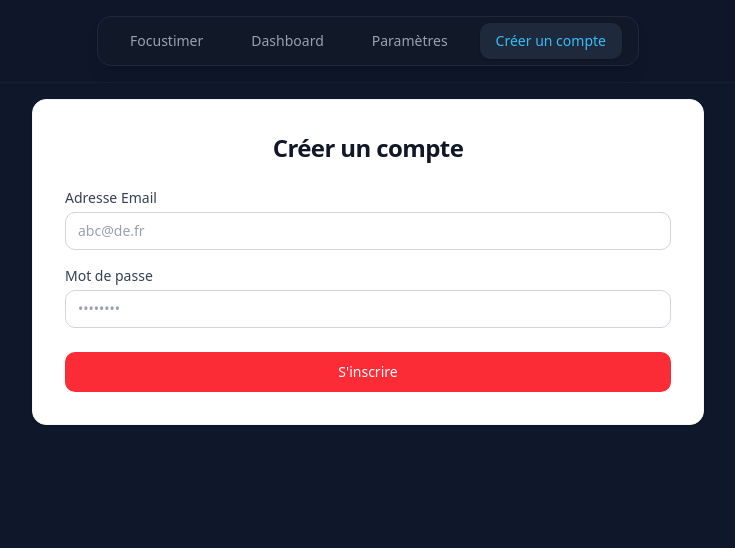
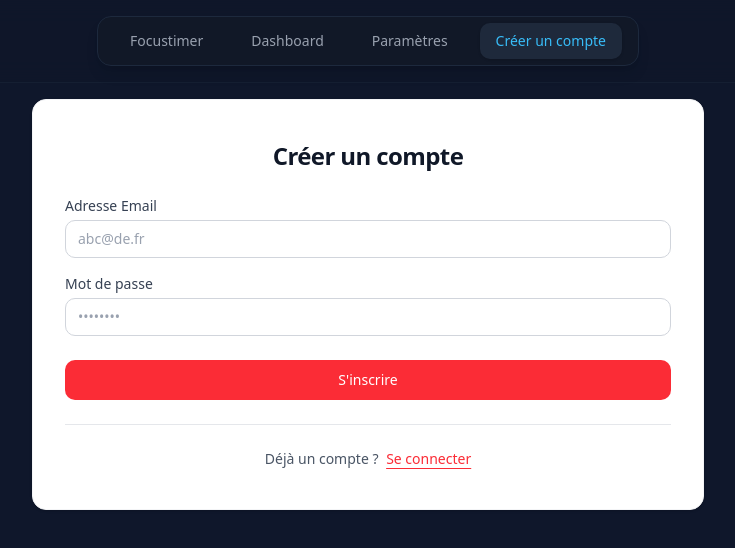
Before and after one commit to MDGav82/FocusTimer, a React (Vite) app: page /authentification in a window 1280 px wide. Shown: the top 548 px of the page, without its empty margins (272-1007 px from the left). Built offline with nearby package versions, Linux system fonts and the light colour scheme.

Commit message:
Add auth part

```diff
--- a/src/app/auth/AuthPage.tsx
+++ b/src/app/auth/AuthPage.tsx
@@ -8,10 +8,23 @@ import type { User } from "@/model/User.ts";
 export function AuthPage() {
   const navigate = useNavigate();
 
+  // false = Inscription, true = Connexion
+  const [isLogin, setIsLogin] = useState<boolean>(false);
+
   const [email, setEmail] = useState("");
   const [password, setPassword] = useState("");
   const [isLoading, setIsLoading] = useState(false);
   const [error, setError] = useState<string | null>(null);
+
+  // Fonction de test pour inspecter la session courante via /api/auth/me
+  const handleTestMe = async () => {
+    try {
+      const data = await apiFetch(`/api/auth/me`, { method: "GET" });
+      alert("Infos de l'utilisateur connecté :\n\n" + JSON.stringify(data, null, 2));
+    } catch (err: any) {
+      alert("Erreur ou Non connecté (401) :\n\n" + (err.message || JSON.stringify(err)));
+    }
+  };
 
   const handleSubmit = async (e: React.FormEvent) => {
     e.preventDefault();
@@ -19,12 +32,22 @@ export function AuthPage() {
     setError(null);
 
     try {
+      let data: unknown;
 
-      const sessionMeta = await UserRepository.getLastSessionMeta(); //Récupération des métadonnées de la session locale actuelle
+      if (isLogin) {
+        // --- LOGIQUE DE CONNEXION ---
+        data = await apiFetch(`/api/auth/login`, {
+          method: "POST",
+          body: JSON.stringify({ email, password }),
+          headers: { "Content-Type": "application/json" },
+        });
+      } else {
+        // --- LOGIQUE D'INSCRIPTION ---
+        const sessionMeta = await UserRepository.getLastSessionMeta();
         const localUserId = sessionMeta?.lastUserId!;
         const userFull = await UserRepository.getById(localUserId);
 
-      const data = await apiFetch(`/api/auth/register`, {
+        data = await apiFetch(`/api/auth/register`, {
           method: "POST",
           body: JSON.stringify({
             email: email,
@@ -34,10 +57,16 @@ export function AuthPage() {
           }),
           headers: { "Content-Type": "application/json" },
         });
+      }
+
+      const user = parseEntity(UserSchema, data) as User;
+      await UserRepository.updateSessionMeta({
+        lastUserId: user.id,
+      });
 
       navigate("/");
     } catch (err: any) {
-      setError(err.message || "Une erreur est survenue lors de l'inscription.");
+      setError(err.message || "Une erreur est survenue lors de l'authentification.");
     } finally {
       setIsLoading(false);
     }
@@ -45,11 +74,12 @@ export function AuthPage() {
 
   return (
     <div className="w-full max-w-2xl mx-auto space-y-8 pt-4 pb-4">
-      {/* Carte d'inscription */}
-      <div className="bg-white p-8 rounded-xl shadow-sm border border-gray-100 space-y-6">
-        <div className="text-center space-y-2">
+      {/* Carte d'authentification blanche */}
+      <div className="bg-white p-8 rounded-xl shadow-sm border border-gray-100 space-y-6 relative">
+
+        <div className="text-center space-y-2 pt-2">
           <h2 className="text-2xl font-bold tracking-tight text-gray-900">
-            Créer un compte
+            {isLogin ? "Connexion" : "Créer un compte"}
           </h2>
         </div>
 
@@ -95,9 +125,31 @@ export function AuthPage() {
               isLoading ? "opacity-50 cursor-wait" : ""
             }`}
           >
-            {isLoading ? "Création du compte..." : "S'inscrire"}
+            {isLoading
+              ? (isLogin ? "Connexion..." : "Création du compte...")
+              : (isLogin ? "Se connecter" : "S'inscrire")
+            }
           </button>
         </form>
+
+        <hr className="border-gray-200" />
+
+        {/* Zone de bascule */}
+        <div className="text-center text-sm pb-2">
+          <span className="text-gray-600">
+            {isLogin ? "Nouveau sur l'application ?" : "Déjà un compte ?"}
+          </span>{" "}
+          <button
+            type="button"
+            onClick={() => {
+              setIsLogin(!isLogin);
+              setError(null);
+            }}
+            className="text-red-500 hover:text-red-600 font-medium underline underline-offset-4 ml-1"
+          >
+            {isLogin ? "Créer un compte" : "Se connecter"}
+          </button>
+        </div>
       </div>
     </div>
   );
```
Lines whose indentation alone changed are shown as unchanged.
